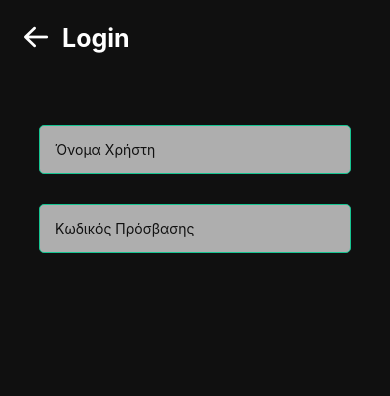
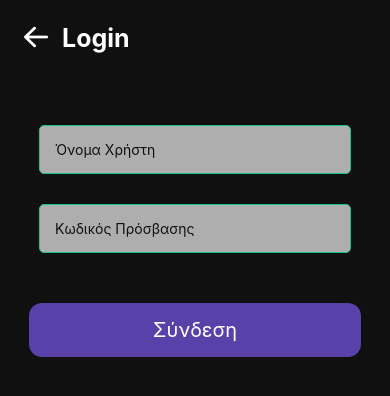
Before and after one commit to Angelos-Kard/iot-project, a React Native app in the folder eBikeApp/: screen /Login in a window 390 px wide. Shown: the top 396 px of the page. Built offline with nearby package versions, Linux system fonts and the light colour scheme.

Commit message:
Added the login button

```diff
--- a/eBikeApp/components/Login.js
+++ b/eBikeApp/components/Login.js
@@ -36,8 +36,8 @@ function Login(props) {
                     value={password}
                     placeholder='Κωδικός Πρόσβασης'
                 />
-                <TouchableOpacity style={styles.button}>
-                    <Text style={styles.buttonText}></Text>
+                <TouchableOpacity style={styles.button} onPress={() => props.navigation.navigate('Sign Up', {username: "johndoe", password: "123456"})}>
+                    <Text style={styles.buttonText}>Σύνδεση</Text>
                 </TouchableOpacity>
             </View>
         </View>
@@ -78,6 +78,20 @@ const styles = StyleSheet.create({
         borderWidth: 1,
         borderColor: colors.cyanBorder,
         marginBottom: 30
+    },
+    button: {
+        width:  windowWidth * 0.85,
+        // height: 50,
+        backgroundColor: colors.purple,
+        borderRadius: 13,
+        alignItems: 'center',
+        justifyContent: 'center',
+        marginTop: 20,
+        paddingVertical: 15
+    },
+    buttonText: {
+        fontSize: 20,
+        color: colors.white
     }
 })
 
```
